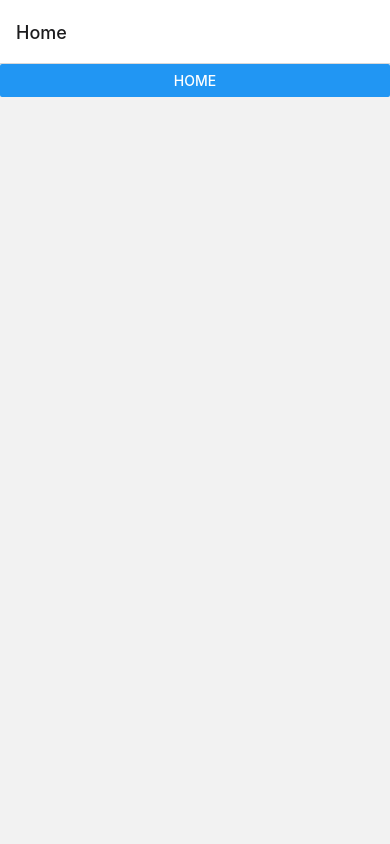
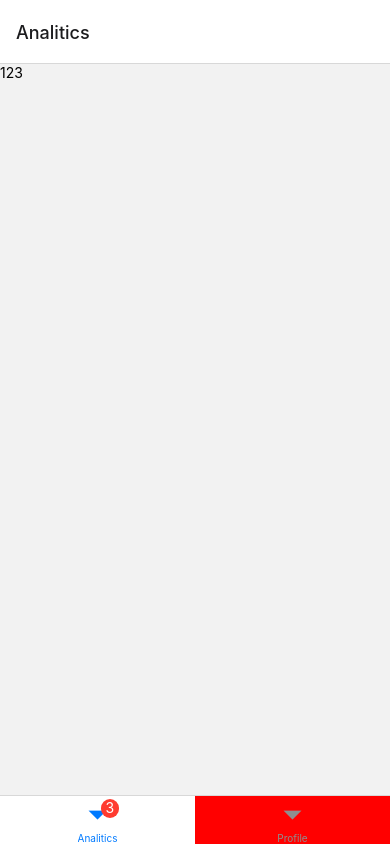
Before and after one commit to tera-li/rn-app, a React Native app: screen / in a window 390 px wide. Built offline with nearby package versions, Linux system fonts and the light colour scheme.

Commit message:
fix(app): edit

```diff
--- a/App.js
+++ b/App.js
@@ -1,6 +1,10 @@
 import * as React from 'react';
 import {Text, View, Button} from 'react-native';
-import {NavigationContainer} from '@react-navigation/native';
+import {
+  NavigationContainer,
+  DefaultTheme,
+  DarkTheme,
+} from '@react-navigation/native';
 import {createBottomTabNavigator} from '@react-navigation/bottom-tabs';
 import {
   SafeAreaProvider,
@@ -34,14 +38,14 @@ function MyStack() {
     <rootStack.Navigator>
       <rootStack.Screen
         name="Home"
-        screenOptions={{presentation: 'modal'}}
+        options={{headerShown: false}}
         component={({navigation}) => (
           <Button
             title="Home"
             onPress={() => navigation.navigate('Notifications')}></Button>
         )}
       />
-      <rootStack.Group screenOptions={{presentation: 'modal'}}>
+      <rootStack.Group options={{presentation: 'modal'}}>
         <rootStack.Screen
           name="Notifications"
           component={() => <Text>Notifications</Text>}
@@ -56,20 +60,34 @@ function MyStack() {
     </rootStack.Navigator>
   );
 }
-
+const Analitics = ({navigation}) => {
+  return <Text onPress={() => navigation.navigate('Settings')}>123</Text>;
+};
 export default function App() {
+  const MyTheme = {
+    ...DefaultTheme,
+    colors: {
+      ...DefaultTheme.colors,
+      // primary: 'rgb(255, 45, 85)',
+    },
+  };
   return (
-    <NavigationContainer>
+    <NavigationContainer theme={MyTheme}>
       <Stack.Navigator
         initialRouteName="Home"
-        screenOptions={{headerShown: false}}>
+        screenOptions={{headerShown: false, presentation: 'modal'}}>
         <Stack.Screen name="Home">
           {() => (
-            <Tab.Navigator
-              initialRouteName="Analitics"
-              tabBar={() => null}
-              screenOptions={{headerShown: false}}>
-              <Tab.Screen name="Analitics" component={MyStack} />
+            <Tab.Navigator initialRouteName="Analitics" tabBarPosition="top">
+              <Tab.Screen
+                name="Analitics"
+                component={Analitics}
+                options={{
+                  tabBarInactiveBackgroundColor: 'red',
+                  tabBarBadge: 3,
+                  tabBarLabelPosition: 'below-icon',
+                }}
+              />
               <Tab.Screen name="Profile" component={Demo} />
             </Tab.Navigator>
           )}
```
